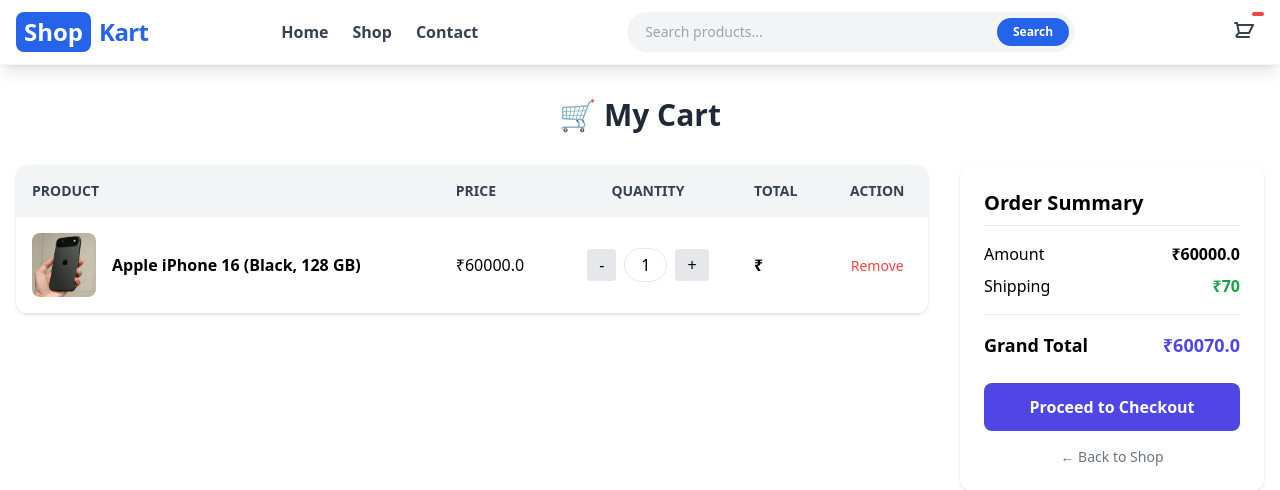
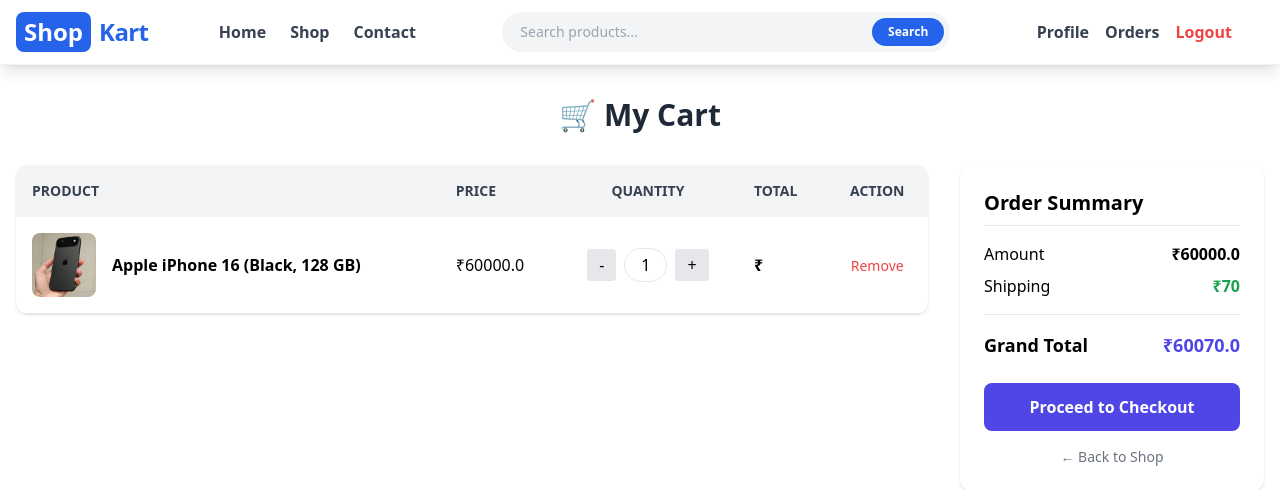
Before and after one commit to satyamgaur6737/Shop-Kart, a Django app: page /showcart/ in a window 1280 px wide. Shown: the top 490 px of the page. Run offline with Django 5.2, Linux system fonts and the light colour scheme; a user stored in the database is signed in; data comes from the database, SQL or seed files in the repository; some libraries are stand-ins or nearby versions.

Commit message:
projects

```diff
--- a/ecommerce/templates/header.html
+++ b/ecommerce/templates/header.html
@@ -30,34 +30,44 @@
       </div>
 
       <!-- Right Section -->
-      <div class="flex items-center gap-4">
+<div class="flex items-center gap-4">
 
-        {% if user.is_authenticated %}
-        <!-- Cart -->
-        <a href="{% url 'showcart' %}" class="relative p-2">
-          <svg class="w-6 h-6 text-gray-700 hover:text-blue-600" fill="none" stroke="currentColor" viewBox="0 0 24 24">
-            <path stroke-linecap="round" stroke-linejoin="round" stroke-width="2"
-              d="M3 3h2l.4 2M7 13h10l4-8H5.4M7 13L5.4 5M7 13l-2.293 2.293c-.63.63-.184 1.707.707 1.707H17">
-            </path>
-          </svg>
-          <span class="absolute top-0 right-0 bg-red-500 text-white text-[10px] font-bold px-1.5 py-0.5 rounded-full">
-            {{total_items}}
-          </span>
-        </a>
-        {% endif %}
+  {% if user.is_authenticated %}
 
-        <!-- Mobile Hamburger -->
-        <button id="mobile-menu-button" class="lg:hidden text-gray-700 focus:outline-none">
-          <svg class="w-7 h-7" fill="none" stroke="currentColor" viewBox="0 0 24 24">
-            <path stroke-linecap="round" stroke-linejoin="round" stroke-width="2"
-              d="M4 6h16M4 12h16M4 18h16"></path>
-          </svg>
-        </button>
+  <!-- Profile (Desktop) -->
+  <a href="{% url 'profile' %}"
+     class="hidden lg:block text-gray-700 hover:text-blue-600 font-semibold">
+     Profile
+  </a>
 
-      </div>
+  <!-- Orders -->
+  <a href="{% url 'orders' %}"
+     class="hidden lg:block text-gray-700 hover:text-blue-600 font-semibold">
+     Orders
+  </a>
 
-    </div>
-  </div>
+  <!-- Logout -->
+  <a href="{% url 'logout' %}"
+     class="hidden lg:block text-red-500 font-semibold">
+     Logout
+  </a>
+
+  <!-- Cart -->
+  <a href="{% url 'showcart' %}" class="relative p-2">
+
+   {% else %}
+
+<a href="{% url 'login' %}"
+   class="hidden lg:block text-gray-700 hover:text-blue-600 font-semibold">
+   Login
+</a>
+
+<a href="{% url 'registration' %}"
+   class="hidden lg:block text-blue-600 font-semibold">
+   Register
+</a>
+
+{% endif %}
 
   <!-- Mobile Menu -->
   <div id="mobile-menu" class="hidden lg:hidden bg-white border-t border-gray-200">
```
